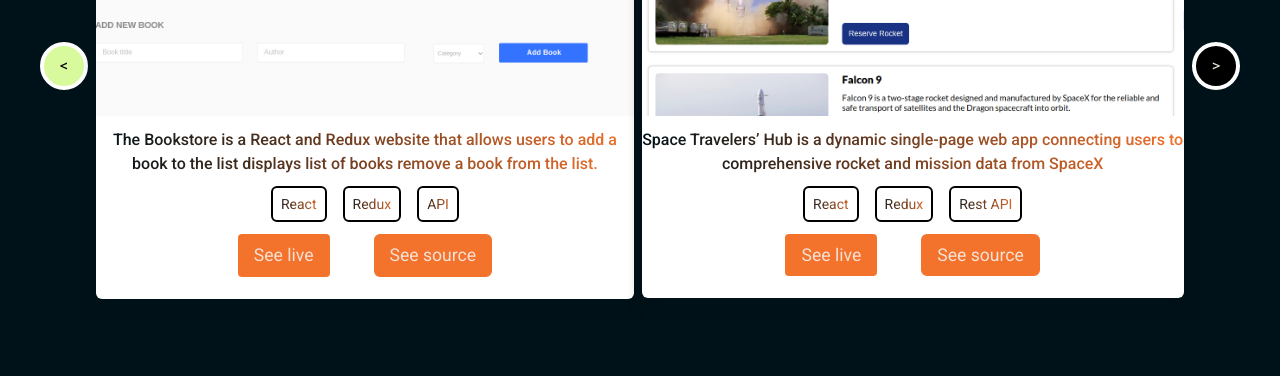
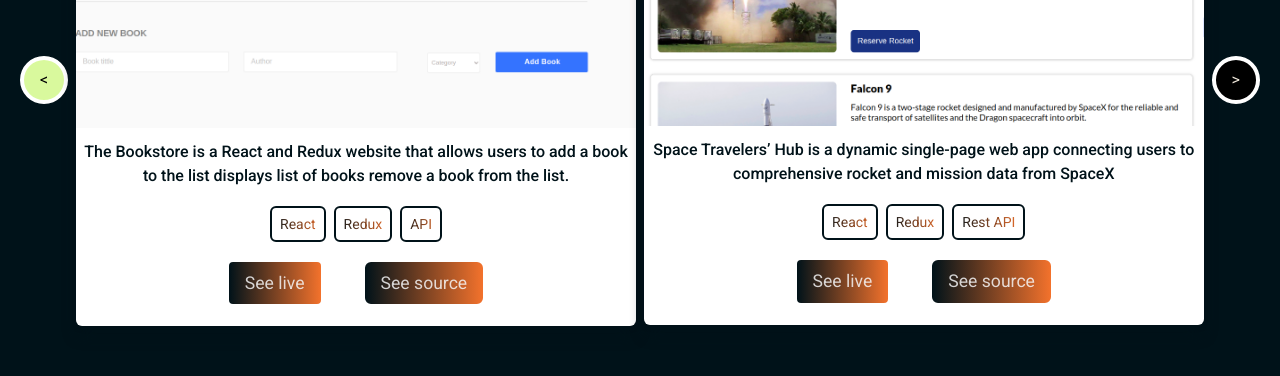
Before and after one commit to DianaBeki/my-portfolio-react, a React (Create React App) app: page / in a window 1280 px wide. Shown: the part 2000-2376 px from the top of the page. Built offline with nearby package versions, Linux system fonts and the light colour scheme; grey boxes are pictures that could not be loaded.

Commit message:
Write responsive media queries

```diff
--- a/src/components/Contact.jsx
+++ b/src/components/Contact.jsx
@@ -29,7 +29,7 @@
     <div name="contact" className="bg-contact bg-[#001219] pt-[3rem] px-[3rem] pb-[5rem] w-full flex justify-center items-center">
       <div className="mx-auto h-full">
         <div className="mb-10">
-          <h2 className="text-[#f8f9fad2] md:font-semibold">
+          <h2 className="text-white md:font-semibold">
             I&apos;m open to exciting project
             opportunities and would love to connect.
             Feel free to reach out,
@@ -44,7 +44,7 @@
               name="fullname"
               maxLength="30"
               required
-              className="p-2 bg-transparent border-b-2 border-[#f8f9fad2] text-white focus:outline-none w-full rounded-md"
+              className="p-2 bg-transparent border-b-2 border-white text-white focus:outline-none w-full rounded-md"
             />
           </div>
           <div className="mb-4">
@@ -53,20 +53,20 @@
               name="email"
               placeholder="Email address"
               required
-              className="p-2 bg-transparent border-b-2 border-[#f8f9fad2] text-white focus:outline-none w-full rounded-md"
+              className="p-2 bg-transparent border-b-2 border-white text-white focus:outline-none w-full rounded-md"
             />
           </div>
           <div className="mb-4">
             <textarea
               name="message"
-              rows="5"
+              rows="3"
               placeholder="Write me something..."
               required
-              className="p-2 bg-transparent border-b-2 text-white border-[#f8f9fad2] focus:outline-none w-full rounded-md md:mt-[2rem]"
+              className="p-2 bg-transparent border-b-2 text-white border-white focus:outline-none w-full rounded-md md:mt-[2rem]"
             />
           </div>
 
-          <button type="submit" className="m-1 px-5 py-2 md:px-6 md:py-3 border-b-4 border-[#E3651D] hover:border-none text-[#001219] bg-[#f8f9fad2] rounded-lg duration-500  hover:skew-y-3 hover:scale-x-50 hover:shadow-md hover:shadow-black hover:bg-[#f8f9fad2] hover:text-black rounded-br-[10rem]">
+          <button type="submit" className="mt-0 md:mt-4 px-5 py-2 md:px-6 md:py-3 border-b-4 border-white hover:border-none text-[#fefae0] bg-gradient-to-r from-[#001219] to-[#f3722c] rounded-lg duration-500  hover:skew-y-3 hover:scale-x-50 hover:shadow-md hover:shadow-black hover:bg-white rounded-br-[10rem]">
             Get in touch
           </button>
         </form>
--- a/src/components/Experience.jsx
+++ b/src/components/Experience.jsx
@@ -90,7 +90,7 @@
 
   return (
     <div name="experience" className="bg-tools w-full pb-[2rem] md:pb-[10rem]">
-      <div className="flex flex-col justify-center text-[#001219]">
+      <div className="flex flex-col justify-center text-white">
         <div className="text-center">
           <h2 className="text-3xl md:text-4xl pt-5 md:pt-10">Tools</h2>
         </div>
--- a/src/components/Portfolio.jsx
+++ b/src/components/Portfolio.jsx
@@ -110,14 +110,14 @@
           <h2 className="text-2xl md:text-5xl font-bold md:inline md:border-b-4 border-white">My Recent Projects</h2>
         </div>
 
-        <div className="mx-5 md:mx-10">
+        <div className="px-5">
           <div className="flex justify-center items-center gap-[.5rem]">
             <div className="">
               <button
                 type="button"
                 onClick={handlePrev}
                 disabled={startIndex === 0}
-                className="next-btn bg-[#22092C] text-[#EEE7DA] text-[1rem] disabled:bg-lime-200 disabled:text-black border-2 md:border-4 border-white rounded-full px-4 py-2"
+                className="next-btn bg-black text-[#EEE7DA] text-[1rem] disabled:bg-lime-200 disabled:text-black border-2 md:border-4 border-white rounded-[50%] px-4 py-2"
               >
                 &lt;
               </button>
@@ -128,16 +128,16 @@
               }) => (
                 <div
                   key={id}
-                  className="shadow-lg shadow-[#001219] rounded-md bg-white lg:duration-500 lg:hover:scale-95 cursor-pointer"
+                  className="shadow-lg shadow-[#001219] rounded-md bg-white lg:duration-500 lg:hover:scale-95 cursor-pointer w-full min-h-[300px]"
                 >
                   <img src={src} alt="projects" className="rounded-md md:pb-3" />
-                  <div className="flex flex-col items-center justify-center gap-4">
-                    <p className="bg-clip-text bg-gradient-to-r from-[#001219] to-[#f3722c] text-transparent text-1xl text-center font-[500]">{description}</p>
+                  <div className="flex flex-col items-center justify-center gap-6">
+                    <p className="text-[#001219] text-1xl text-center font-[500]">{description}</p>
                     <div className="">
                       {technologies.map((tech, index) => (
                         <span
                           key={index} // eslint-disable-line react/no-array-index-key
-                          className="border-2 border-black md:text-[14px] bg-clip-text bg-gradient-to-r from-[#001219] to-[#f3722c] text-transparent p-2 m-2 rounded-md text-[1.1rem]"
+                          className="border-2 border-[#001219] md:text-[14px] bg-clip-text bg-gradient-to-r from-[#001219] to-[#f3722c] text-transparent p-2 m-1 rounded-md"
                         >
                           {tech}
                         </span>
@@ -147,7 +147,7 @@
                       <button
                         type="button"
                         onClick={() => handleSeeLiveClick(seelive)}
-                        className={`border-2 border-white px-2 py-1 text-[#f8f9fad2] md:px-4 md:py-2 bg-[#f3722c] hover:bg-[#001219ee] rounded-md duration-500 hover:scale-110 ${
+                        className={`border-2 border-white px-2 py-1 text-[#f8f9fad2] md:px-4 md:py-2 bg-gradient-to-r from-[#001219] to-[#f3722c] hover:bg-[#001219ee] rounded-md duration-500 hover:scale-110 ${
                           !seelive && 'opacity-50 cursor-not-allowed'
                         }`}
                         disabled={!seelive}
@@ -157,7 +157,7 @@
                       <button
                         type="button"
                         onClick={() => handleSeeSourceClick(seesource)}
-                        className={`border-2 border-white px-2 py-1 md:px-4 md:py-2 bg-[#f3722c] hover:bg-[#001219ee] rounded-lg duration-500 hover:scale-110 text-[#f8f9fad2] font-size ${
+                        className={`border-2 border-white px-2 py-1 md:px-4 md:py-2 bg-gradient-to-r from-[#001219] to-[#f3722c] hover:bg-[#001219ee] rounded-lg duration-500 hover:scale-110 text-[#f8f9fad2] font-size ${
                           !seesource && 'opacity-50 cursor-not-allowed'
                         }`}
                         disabled={!seesource}
--- a/src/index.css
+++ b/src/index.css
@@ -32,15 +32,17 @@
 
 .bg-nav {
   background: #001219;
-  border-bottom: 1px solid white;
+  border-bottom: 1px solid black;
 }
 
 /* About background image */
-.bg-about,
-.bg-tools {
+.bg-about{
   background-image: url(https://images.unsplash.com/photo-1594734415578-00fc9540929b?w=500&auto=format&fit=crop&q=60&ixlib=rb-4.0.3&ixid=M3wxMjA3fDB8MHxzZWFyY2h8MTA4fHxiYWNrZ3JvdW5kJTIwaW1hZ2UlMjBmb3IlMjBwb3J0Zm9saW98ZW58MHx8MHx8fDA%3D);
 }
 
+.bg-tools {
+  background-color: black;
+}
 
 /* Contact background image */
 .bg-contact {
```
